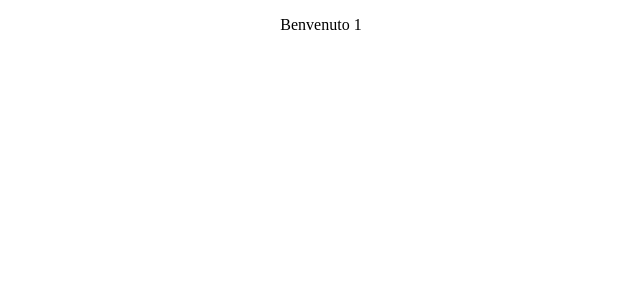
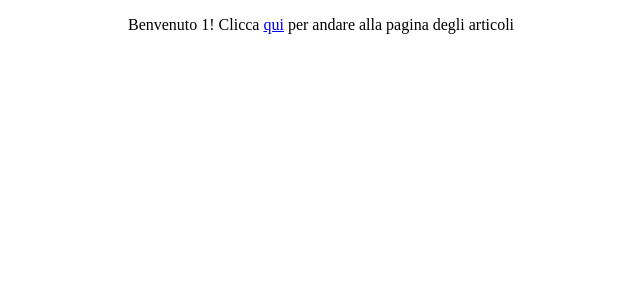
Before and after one commit to gdemartino93/angular-alphashop, an Angular app: page /welcome/1 in a window 1280 px wide. Shown: the top 300 px of the page, without its empty margins (319-959 px from the left). Built offline with nearby package versions, Linux system fonts and the light colour scheme.

Commit message:
router link

```diff
--- a/src/app/welcome/welcome.component.html
+++ b/src/app/welcome/welcome.component.html
@@ -1 +1 @@
-<p>Benvenuto {{ utente }}  </p>
+<p>Benvenuto {{ utente }}! Clicca <a routerLink="/articoli">qui</a> per andare alla pagina degli articoli   </p>
```
